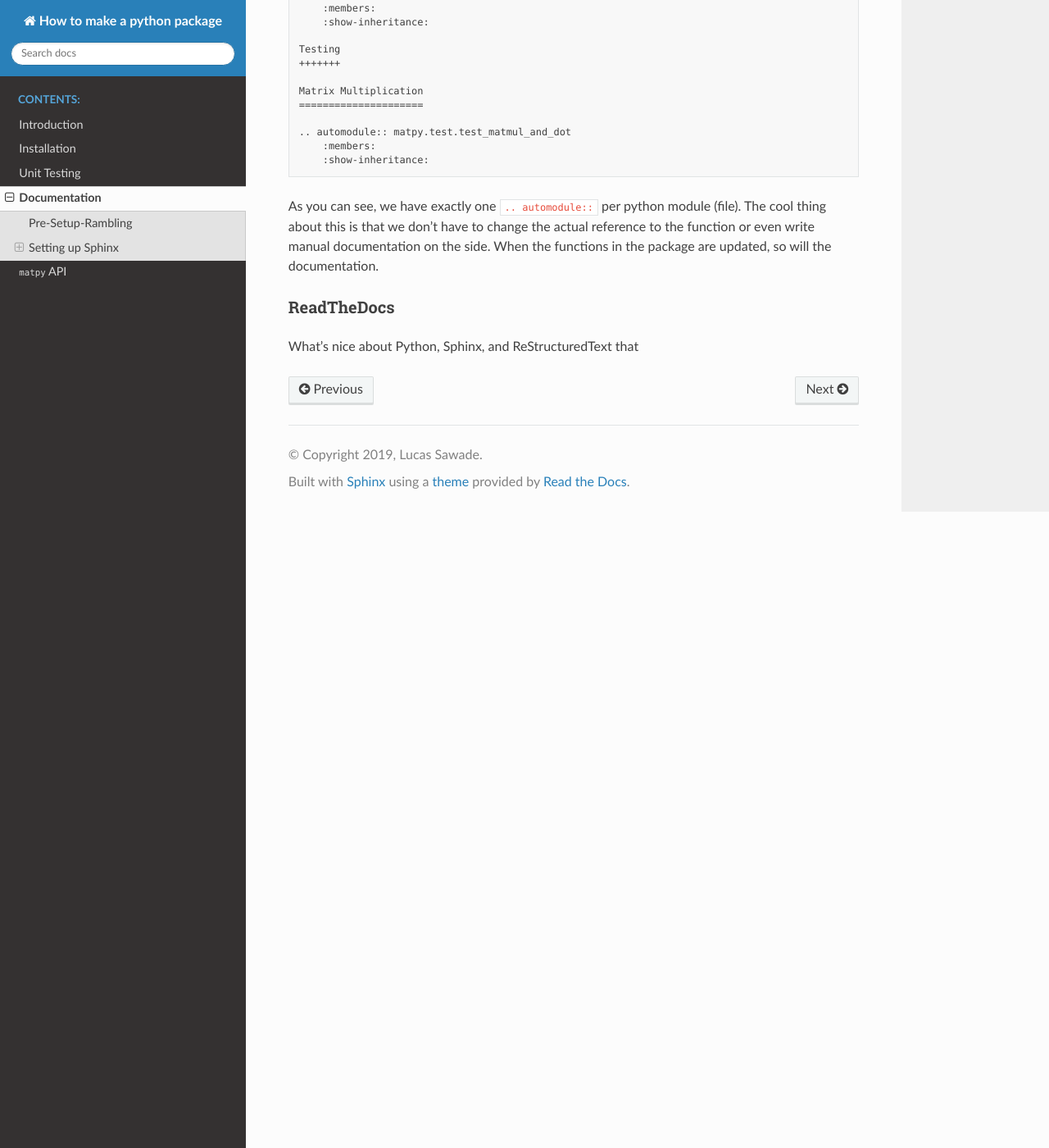
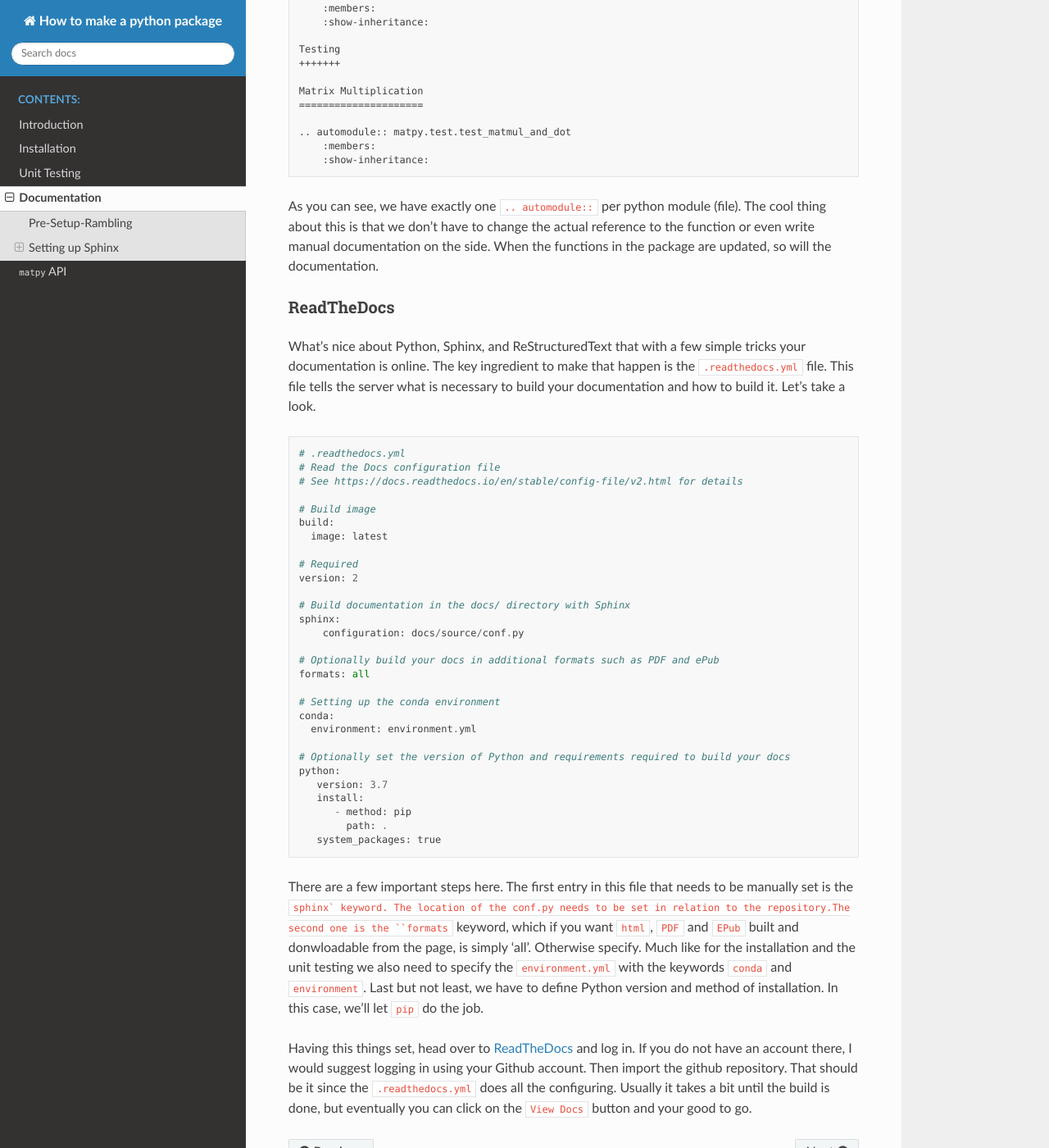
Before and after one commit to lsawade/how_to_make_a_python_package, a Sphinx documentation site: the page built from docs/source/chapters/documentation.rst, in a window 1280 px wide and 1400 px high, scrolled down 2548 px. Shown: the whole window at 82% size. Built offline with Sphinx 7.4.7 and the Read the Docs theme 2.0.0, drawn with Linux system fonts in a browser that asks for light colours.

Commit message:
Finished writing about the documentation

```diff
--- a/docs/source/chapters/documentation.rst
+++ b/docs/source/chapters/documentation.rst
@@ -116,4 +116,27 @@ will the documentation.
 ReadTheDocs
 ===========
 
-What's nice about Python, Sphinx, and ReStructuredText that
+What's nice about Python, Sphinx, and ReStructuredText that with a few simple
+tricks your documentation is online. The key ingredient to make that happen
+is the ``.readthedocs.yml`` file. This file tells the server what is
+necessary to build your documentation and how to build it. Let's take a look.
+
+.. include:: ../../../.readthedocs.yml
+    :code: yaml
+
+There are a few important steps here. The first entry in this file that needs
+to be manually set is the ``sphinx` keyword. The location of the conf.py
+needs to be set in relation to the repository.The second one is the ``formats``
+keyword, which if you want ``html``, ``PDF`` and ``EPub`` built and
+donwloadable from the page, is simply 'all'. Otherwise specify.
+Much like for the installation and the unit testing we also need to specify the
+``environment.yml`` with the keywords ``conda`` and ``environment``. Last but
+not least, we have to define Python version and method of installation. In
+this case, we'll let ``pip`` do the job.
+
+Having this things set, head over to `ReadTheDocs <https://readthedocs.org/>`_
+and log in. If you do not have an account there, I would suggest logging in
+using your Github account. Then import the github repository. That should be
+it since the ``.readthedocs.yml`` does all the configuring. Usually it takes
+a bit until the build is done, but eventually you can click on the ``View
+Docs`` button and your good to go.
--- a/docs/source/chapters/installation.rst
+++ b/docs/source/chapters/installation.rst
@@ -1,2 +1,14 @@
 Installation
 ------------
+
+There are two things necessary for a good Python package installation. One,
+the ``setup.py`` file which controls the installation of the package itself.
+and then the ``environment.yml`` which is used to set up the environment for
+the installation.
+
+
+``setup.py``
+++++++++++++
+
+In the ``setup.py file used for this project, there are two small things that
+make your life easier, but first of all let's look at it
```
